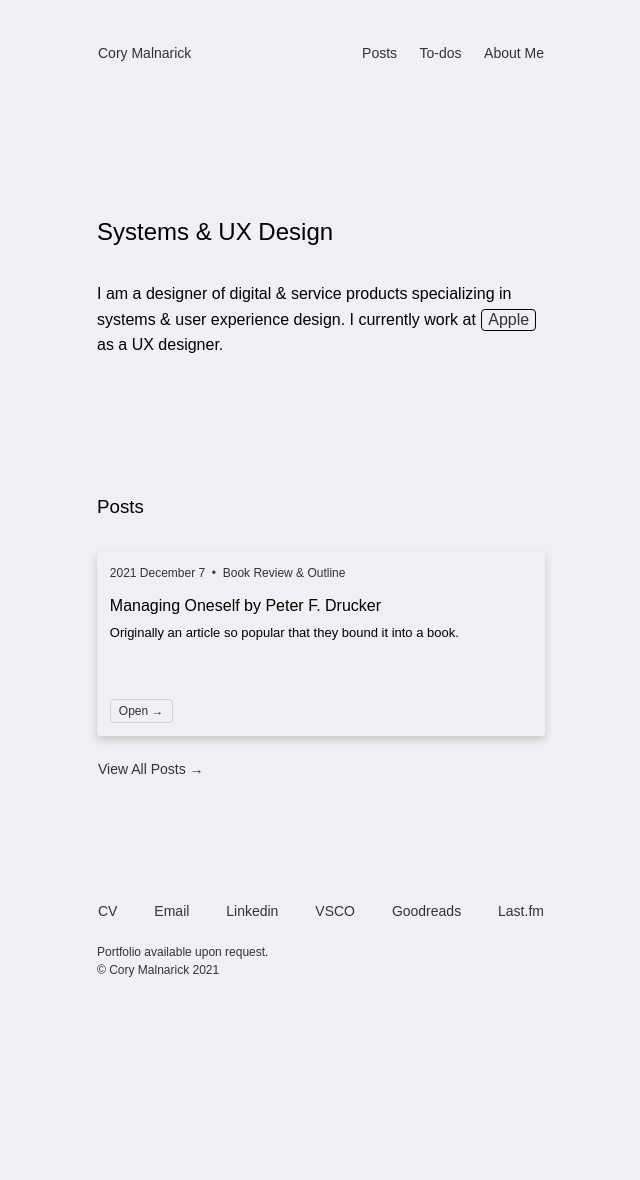
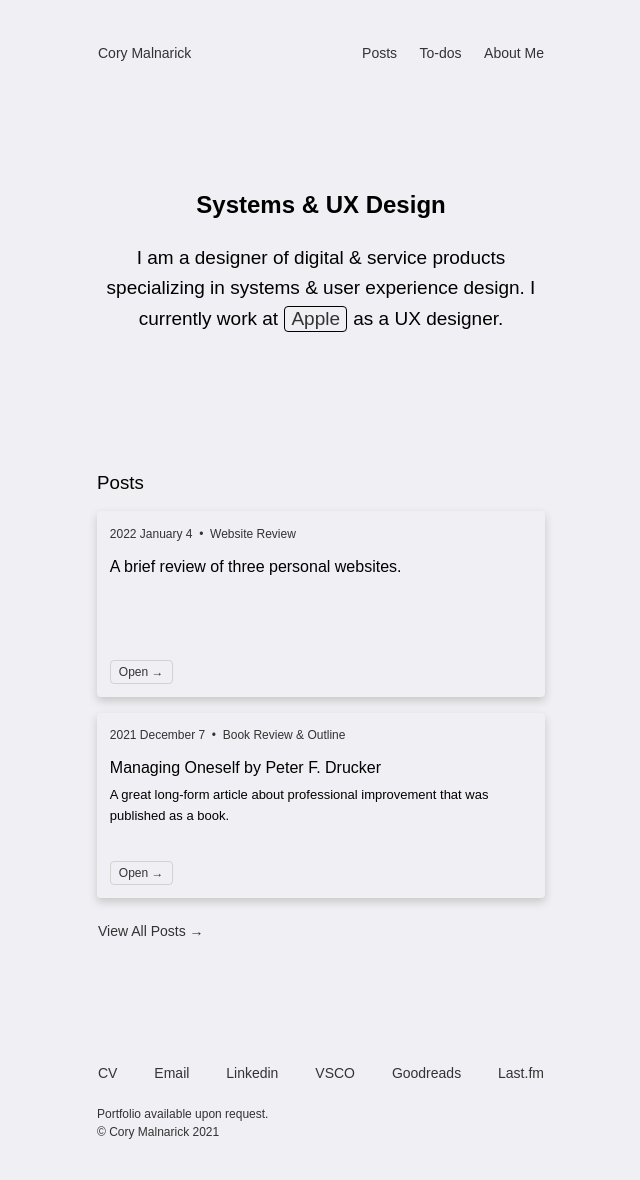
Before and after one commit to foundmonster/foundmonster.github.io, a Jekyll site: the page built from index.html, in a window 1280 px wide. Shown: the whole page, without its empty margins (319-959 px from the left). Built offline with Jekyll 4.4.1, drawn with Linux system fonts in a browser that asks for light colours; some web fonts are replaced; before the commit the page ends 1018 px from its top, so only the background shows below that.

Commit message:
websites review

```diff
--- a/_includes/prevnext.html
+++ b/_includes/prevnext.html
@@ -6,7 +6,7 @@
 		<svg width="32" height="32" viewBox="0 0 24 24" fill="none" xmlns="http://www.w3.org/2000/svg">
 		<path fill-rule="evenodd" clip-rule="evenodd" d="M12 24C18.6274 24 24 18.6274 24 12C24 5.37258 18.6274 0 12 0C5.37258 0 0 5.37258 0 12C0 18.6274 5.37258 24 12 24ZM6.2623 12.6375C6.08743 12.4648 6 12.2523 6 12C6 11.7521 6.08743 11.5418 6.2623 11.3692L10.3082 7.27224C10.4 7.18371 10.4962 7.11731 10.5967 7.07304C10.7016 7.02435 10.8066 7 10.9115 7C11.1607 7 11.3617 7.07747 11.5148 7.2324C11.6721 7.38734 11.7508 7.58212 11.7508 7.81673C11.7508 7.94511 11.7246 8.0602 11.6721 8.16202C11.624 8.26383 11.5628 8.35237 11.4885 8.42762L10.0984 9.84861L8.6159 11.2239L9.99344 11.1501H17.1213C17.3836 11.1501 17.5956 11.2297 17.7574 11.3891C17.9191 11.544 18 11.7477 18 12C18 12.2568 17.9191 12.4648 17.7574 12.6242C17.5956 12.7835 17.3836 12.8632 17.1213 12.8632H9.99344L8.61906 12.7857L10.0984 14.158L11.4885 15.5724C11.5628 15.6476 11.624 15.7384 11.6721 15.8446C11.7246 15.9464 11.7508 16.0615 11.7508 16.1899C11.7508 16.4201 11.6721 16.6127 11.5148 16.7676C11.3617 16.9225 11.1607 17 10.9115 17C10.6929 17 10.494 16.9115 10.3148 16.7344L6.2623 12.6375Z" fill="#333333"/>
 		</svg><br>
-		<h3 style="padding-top: 12px;"><b>Previous post</b></h3>
+		<h3 style="padding-top: 12px; padding-bottom: 12px"><b>Previous post</b></h3>
 		{{page.previous.title}}<br>
 		{% if page.previous.tags %}<span style="font-size: 12px">{{ page.previous.tags }}</span>{% endif %}
 	</div>
@@ -20,7 +20,7 @@
 		<path fill-rule="evenodd" clip-rule="evenodd" d="M12 24C18.6274 24 24 18.6274 24 12C24 5.37258 18.6274 0 12 0C5.37258 0 0 5.37258 0 12C0 18.6274 5.37258 24 12 24ZM17.7377 11.3625C17.9126 11.5352 18 11.7477 18 12C18 12.2479 17.9126 12.4582 17.7377 12.6308L13.6918 16.7278C13.6 16.8163 13.5038 16.8827 13.4033 16.927C13.2984 16.9757 13.1934 17 13.0885 17C12.8393 17 12.6383 16.9225 12.4852 16.7676C12.3279 16.6127 12.2492 16.4179 12.2492 16.1833C12.2492 16.0549 12.2754 15.9398 12.3279 15.838C12.376 15.7362 12.4372 15.6476 12.5115 15.5724L13.9016 14.1514L15.3841 12.7761L14.0066 12.8499H6.87869C6.61639 12.8499 6.40437 12.7703 6.24262 12.6109C6.08087 12.456 6 12.2523 6 12C6 11.7432 6.08087 11.5352 6.24262 11.3758C6.40437 11.2165 6.61639 11.1368 6.87869 11.1368H14.0066L15.3809 11.2143L13.9016 9.84196L12.5115 8.42762C12.4372 8.35237 12.376 8.26162 12.3279 8.15538C12.2754 8.05356 12.2492 7.93847 12.2492 7.81009C12.2492 7.5799 12.3279 7.38734 12.4852 7.2324C12.6383 7.07747 12.8393 7 13.0885 7C13.3071 7 13.506 7.08853 13.6852 7.2656L17.7377 11.3625Z" fill="#333333"/>
 		</svg>
 		<br>
-		<h3 style="padding-top: 12px;"><b>Next post</b></h3>
+		<h3 style="padding-top: 12px; padding-bottom: 12px"><b>Next post</b></h3>
 		{{page.next.title}}<br>
 		{% if page.next.tags %}
 		<span style="font-size: 12px">{{ page.next.tags }}</span>{% endif %}
--- a/_posts/2021-12-07-Managing-Oneself-by-Peter-F.-Drucker.md
+++ b/_posts/2021-12-07-Managing-Oneself-by-Peter-F.-Drucker.md
@@ -3,7 +3,7 @@ layout: post
 title: Managing Oneself by Peter F. Drucker
 categories: post
 tags: [Book Review & Outline]
-description: Originally an article so popular that they bound it into a book.
+description: A great long-form article about professional improvement that was published as a book.
 image: /assets/images/managing-oneself.jpg
 ---
 
--- /dev/null
+++ b/_posts/2022-01-04-website-review.md
@@ -0,0 +1,53 @@
+---
+layout: post
+categories: post
+tags: [Website Review]
+title: A brief review of three personal websites.
+description:
+image:
+---
+### **01.** <br> [Michael Nielsen's personal website and notebook](https://mnielsen.github.io/index.html)
+![](/assets/images/michael-nielsen-website.png)
+
+I took a lot of inspiration from Michael's writing for my website. Publishing a to-dos page is a direct example, but what I plan to do here overall is inspired by what he's said as well.
+
+He is a scientist by trade, helping pioneer quantum computing. A lot of his work is way over my head, like his [most recent post on actual, real-world warp drives](https://mnielsen.github.io/wn/warp_drive.html).
+
+But when it comes to meta-analysis of writing and websites in general, he has some very interesting thoughts that is legible to people without a quantum physics background.
+
+He goes at length explaining principles behind publishing notes on a personal website. For instance:
+
+> - The purpose of the site is to help me think well. This purpose is in opposition to many widely-used norms in online writing. I suspect that the possible upside is a lot higher than I have (naively) historically thought.
+> - Committed writing – the sort written in blood – is an exceptional method of self-transformation.
+> - Each piece here should durably level up my understanding. This does not mean it won’t also be a transitory part of some longer game.
+> - I think better when the stakes are higher. One way to raise the stakes is to share work with people whose good opinion I desire.
+
+He also provides a great argument for the value of design that struck a chord with me.
+
+Professionally, design is hard to sell. Its value is opaque, sometimes comprised of small, incremental changes to the business' bottom line over the course of long periods of time.
+
+Its an up-front investment without an immediate lump-sum return. Its something you have to not only have a skillset to implement, but also have a skill set to track and measure. Its unfair, to be honest.
+
+There are tools to make it easier, but it isn't wholesale. Good design might be easy to acquire or learn through osmosis through the various web and app templates flying about, but the ***reasons why*** behind certain decisions,  how to make your own design decisions as a business to stand out, measure problems, and fix them is not easy to understand. Research and strategy is an entire industry on its own alongside visual design.
+
+That's a long sidebar. For personal websites, and for designers in particular,
+
+> [A well designed website] makes the writer’s experience better. In particular, improving the design can be a way of enhancing your ability to think and create. When you invest time in the design, when something looks and feels beautiful, you take it more seriously yourself.
+
+Thinking about a personal website this way is very interesting and I will be trying this out.
+
+### **02.** <br>[Tobias Schmidt](https://tobiasschmidt.me)
+
+![](/assets/images/tobias-schmidt-website.png)
+
+This one I like a lot for the simplicity of its design. I took inspiration from this one in particular and others like it that I may share in another post.
+
+I love the use of weight, space, and color to signify hierarchy rather than type size.
+
+### **03.** <br>[Brian Lovin](https://brianlovin.com)
+
+![](/assets/images/brian-lovin-website.png)
+
+Brian had a cool website before this iteration, and he really took it to the stratosphere with this one. He explains his rationale at length himself in a [blog post](https://brianlovin.com/writing/the-shape-of-software), and its pretty nuts!
+
+He basically created a full web-app for his personal website, complete with accounts and commenting! Its really inspiring stuff.
--- a/_sass/main.scss
+++ b/_sass/main.scss
@@ -95,7 +95,6 @@ main {
 
 h1, h2, h3, h4, h5, h6 {
     padding-top: 32px;
-    padding-bottom: 16px;
     max-width: 40rem;
     margin-block-start: 0px;
     margin-block-end: 0px;
@@ -118,14 +117,27 @@ p + p {
     text-indent: 1.5em;
 }
 
-.home {
+.home-header {
+    padding-bottom: 0px!important;
     max-width: 28rem;
+    font-size: 24px;
     margin-block-start: 0px;
     margin-block-end: 0px;
     line-height: 1.6111;
-    margin-top: 0px;
-    margin-bottom: 0px;
-    text-indent: 0px;
+    font-weight: 400;
+    font-family: aktiv-grotesk, sans-serif;
+    font-style: normal;
+    padding-top: 120px;
+    text-align: center;
+}
+
+.home-subheader {
+    max-width: 28rem;
+    font-size: 19px;
+    margin-block-start: 0px;
+    margin-block-end: 0px;
+    line-height: 1.6111;
+    text-align: center;
 }
 
 a.postlink {
@@ -167,6 +179,16 @@ img {
     max-width: 100%;
     margin-top: 120px;
     margin-bottom: 80px;
+}
+
+.home-headercard {
+    background-color: #e4e4e4!important;
+    width: 100%;
+    padding: 40px 40px;
+    border-radius: 1rem;
+    margin-left: -40px;
+    margin-bottom: 80px;
+    margin-top: 120px;
 }
 
 .img-box {
@@ -330,6 +352,8 @@ blockquote {
 
 .homepagename {
     padding-top: 120px;
+    text-align: center;
+    padding-bottom: 0px;
 }
 
 .headline {
--- a/index.html
+++ b/index.html
@@ -5,9 +5,10 @@ title: Cory Malnarick – Systems & UX Design
 {% comment %}
 {% include globe.html %}
 {% endcomment %}
-<div class="homepagename">
-<h2>Systems & UX Design</span></h2><br></div>
-<p class="home">I am a designer of digital & service products specializing in systems & user experience design. I currently work at <span><a class="button-link" href="https://apple.com">Apple</a></span> as a UX designer.</p>
+
+<div class="home-header">
+<p><b>Systems & UX Design</b></p></div><br>
+<p class="home-subheader">I am a designer of digital & service products specializing in systems & user experience design. I currently work at <span><a class="button-link" href="https://apple.com">Apple</a></span> as a UX designer.</p>
 <br>{% comment %}
 My skills in research, analysis, strategy, and design enable a robust approach to crafting exceptional yet simple solutions for complicated, real-world problems that exceed the demands of the market, business, and customer. </p>
 <br>
```
Also changed, not shown: _posts/_drafts/2022-01-04-website-review.md (deleted, +0 -27 lines), about-me.md (added, +16 -0 lines), about.html (+9 -0 lines).
